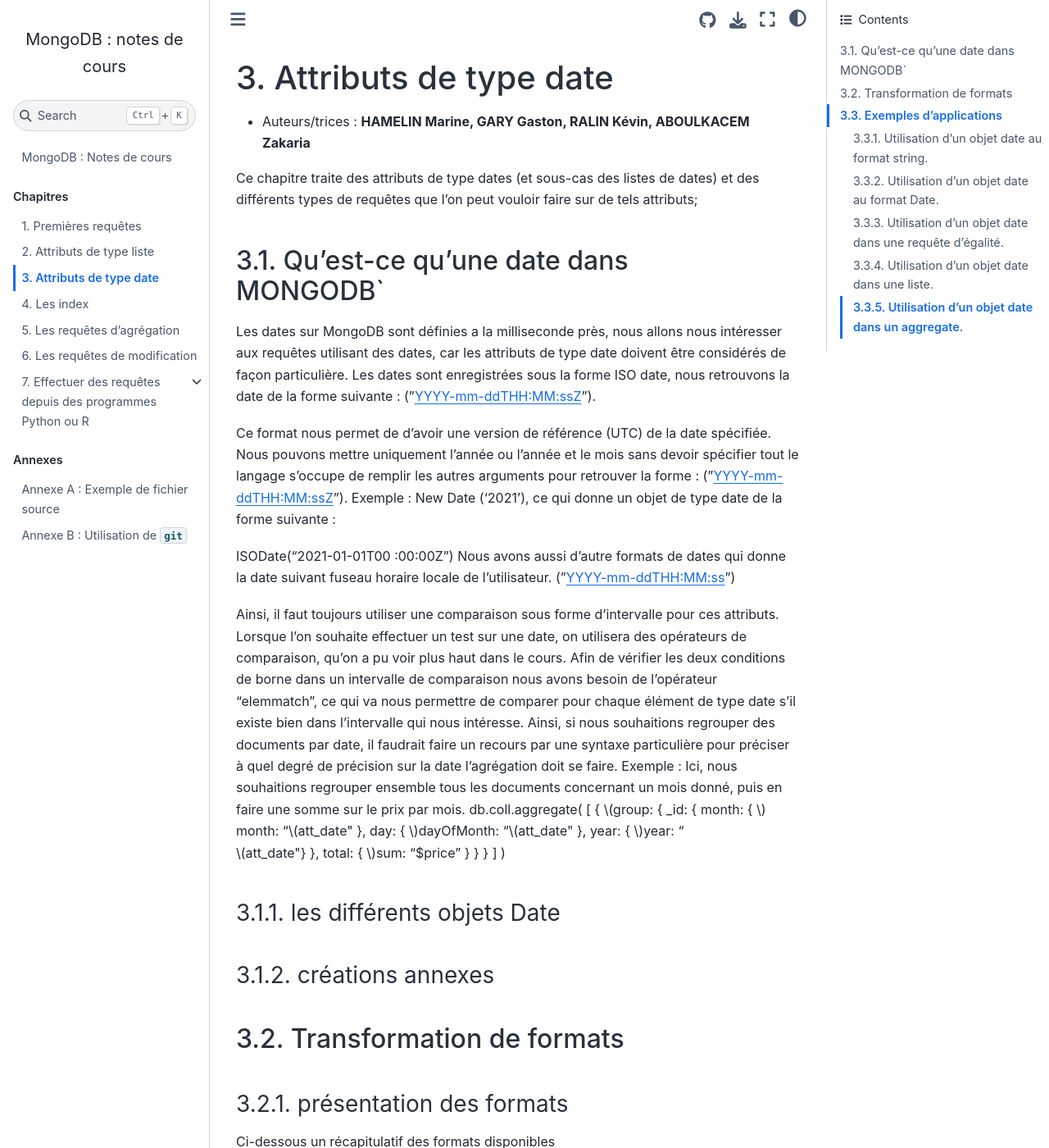
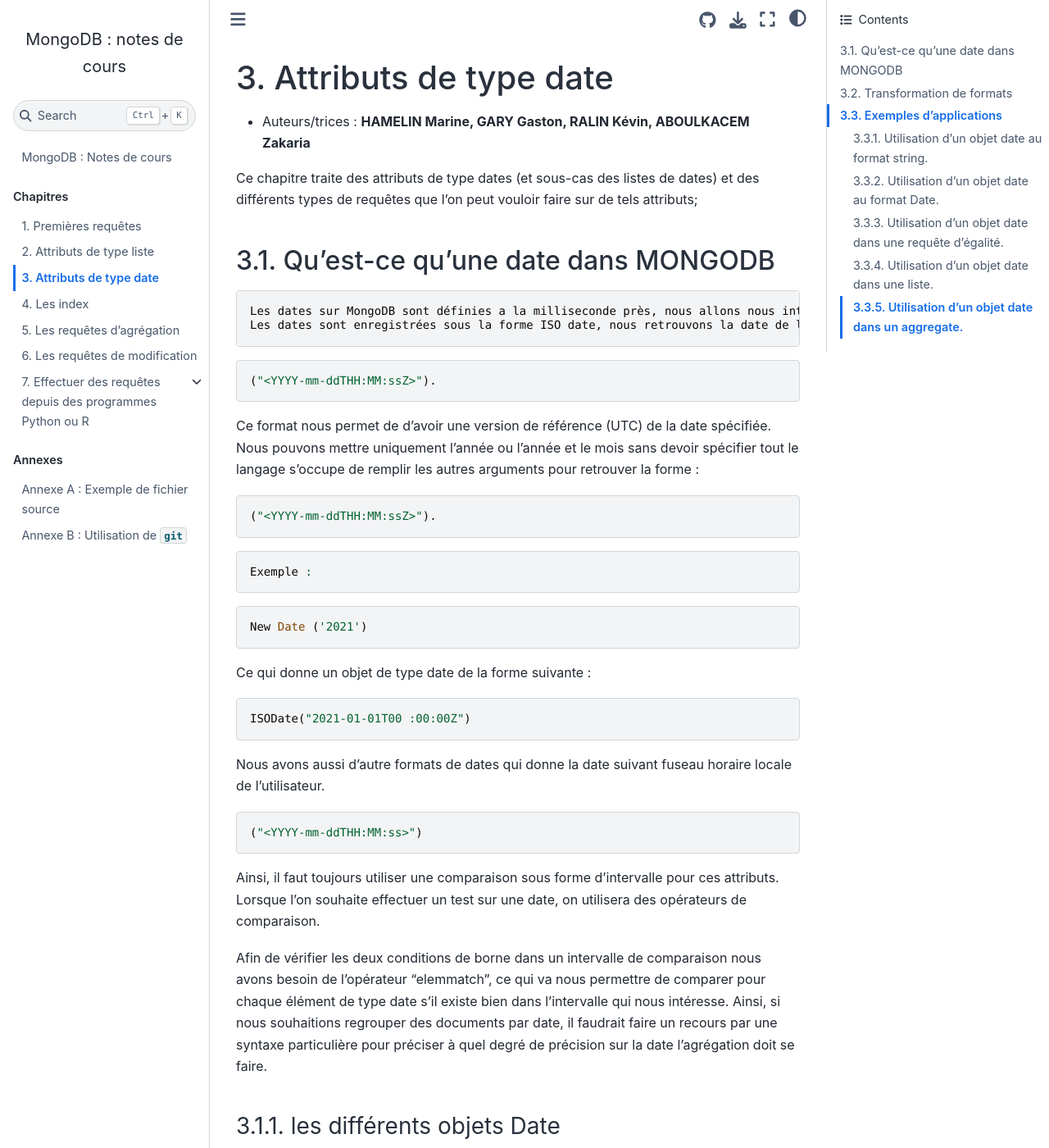
Before and after one commit to rtavenar/mongo_book, a Jupyter Book: the page built from content/03_dates.md, in a window 1280 px wide and 1400 px high. Shown: the whole window at 82% size. Built offline with Jupyter Book 1.0.4 settings and Sphinx 7.4.7 and the Sphinx Book theme 1.1.4, drawn with Linux system fonts in a browser that asks for light colours.

Commit message:
Update 03_dates.md

````diff
--- a/content/03_dates.md
+++ b/content/03_dates.md
@@ -20,42 +20,41 @@
 Ce chapitre traite des attributs de type dates (et sous-cas des listes de dates) et des différents types de requêtes que l'on peut vouloir faire sur de tels attributs;
 
 
-## Qu'est-ce qu'une date dans MONGODB`
+## Qu'est-ce qu'une date dans MONGODB
+```javascript
 Les dates sur MongoDB sont définies a la milliseconde près, nous allons nous intéresser aux requêtes utilisant des dates, car les attributs de type date doivent être considérés de façon particulière.
 Les dates sont enregistrées sous la forme ISO date, nous retrouvons la date de la forme suivante :
+```
+```javascript
 ("<YYYY-mm-ddTHH:MM:ssZ>").
-
+```
 Ce format nous permet de d’avoir une version de référence (UTC) de la date spécifiée.
 Nous pouvons mettre uniquement l’année ou l’année et le mois sans devoir spécifier tout le langage s’occupe de remplir les autres arguments pour retrouver la forme :
+```javascript
 ("<YYYY-mm-ddTHH:MM:ssZ>").
+```
+```javascript
 Exemple :
-New Date ('2021'), ce qui donne un objet de type date de la forme suivante :
+```
+```javascript
+New Date ('2021')
+```
+Ce qui donne un objet de type date de la forme suivante :
+```javascript
+ISODate("2021-01-01T00 :00:00Z")
+```
 
-ISODate("2021-01-01T00 :00:00Z")
 Nous 	avons aussi d’autre formats de dates qui donne la date suivant
 fuseau horaire locale de l’utilisateur.
+```javascript
 ("<YYYY-mm-ddTHH:MM:ss>")
+```
 
 Ainsi, il faut toujours utiliser une comparaison sous forme d’intervalle pour ces attributs.
-Lorsque l’on souhaite effectuer un test sur une date, on utilisera des opérateurs de comparaison, qu’on a pu voir plus haut dans le cours.
+Lorsque l’on souhaite effectuer un test sur une date, on utilisera des opérateurs de comparaison.
+
 Afin de vérifier les deux conditions de borne dans un intervalle de comparaison nous avons besoin de l’opérateur "elemmatch", ce qui va nous permettre de comparer pour chaque élément de type date s’il existe bien dans l’intervalle qui nous intéresse.
 Ainsi, si nous souhaitions regrouper des documents par date, il faudrait faire un recours par une syntaxe particulière pour préciser à quel degré de précision sur la date l’agrégation doit se faire.
-Exemple :
-Ici, nous souhaitions regrouper ensemble tous les documents concernant un mois donné, puis en faire une somme sur le prix par mois.
-db.coll.aggregate( [
-   {
-     $group: {
-        _id: {
-               month: { $month: "$att_date" },
-               day: { $dayOfMonth: "$att_date" },
-               year: { $year: "$att_date"}
-           },
-        total: { $sum: "$price" }
-     }
-   }
-] )
-
-
 
 ### les différents objets Date
 
````
